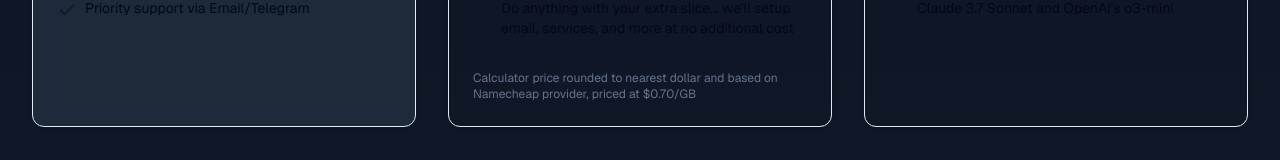
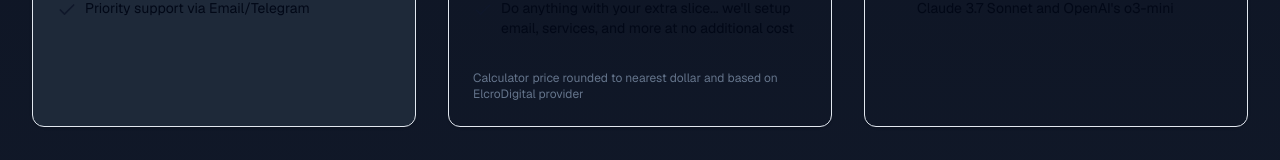
Before and after one commit to ihatenodejs/librecloud-web, a Next.js app: page / in a window 1280 px wide. Shown: the part 2336-2496 px from the top of the page. Built offline with nearby package versions, Linux system fonts and the light colour scheme.

Commit message:
fix: correct mistake in pricing details

```diff
--- a/components/pages/main/Pricing.tsx
+++ b/components/pages/main/Pricing.tsx
@@ -128,7 +128,7 @@ export default function Pricing() {
               </div>
               <div className="pt-4">
                 <p className="text-xs text-muted-foreground">
-                  Calculator price rounded to nearest dollar and based on Namecheap provider, priced at $0.70/GB
+                  Calculator price rounded to nearest dollar and based on ElcroDigital provider
                 </p>
               </div>
             </div>
```
